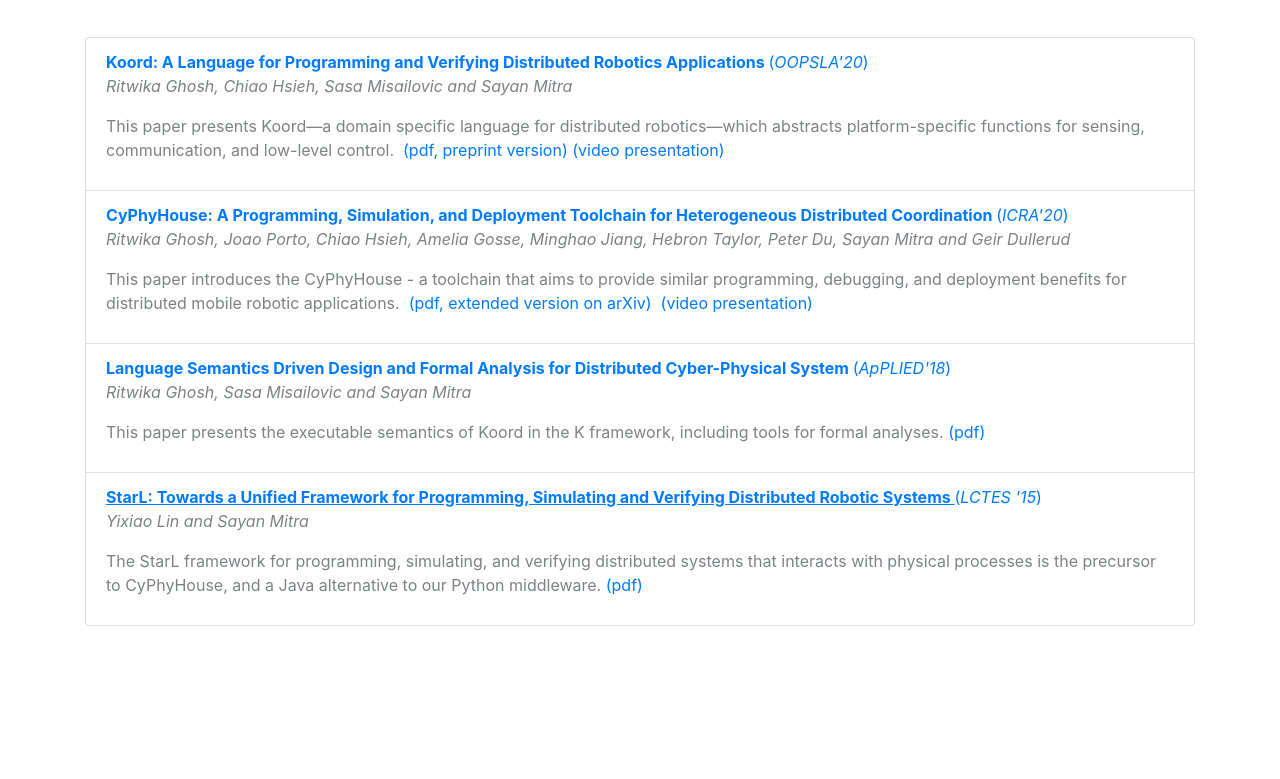
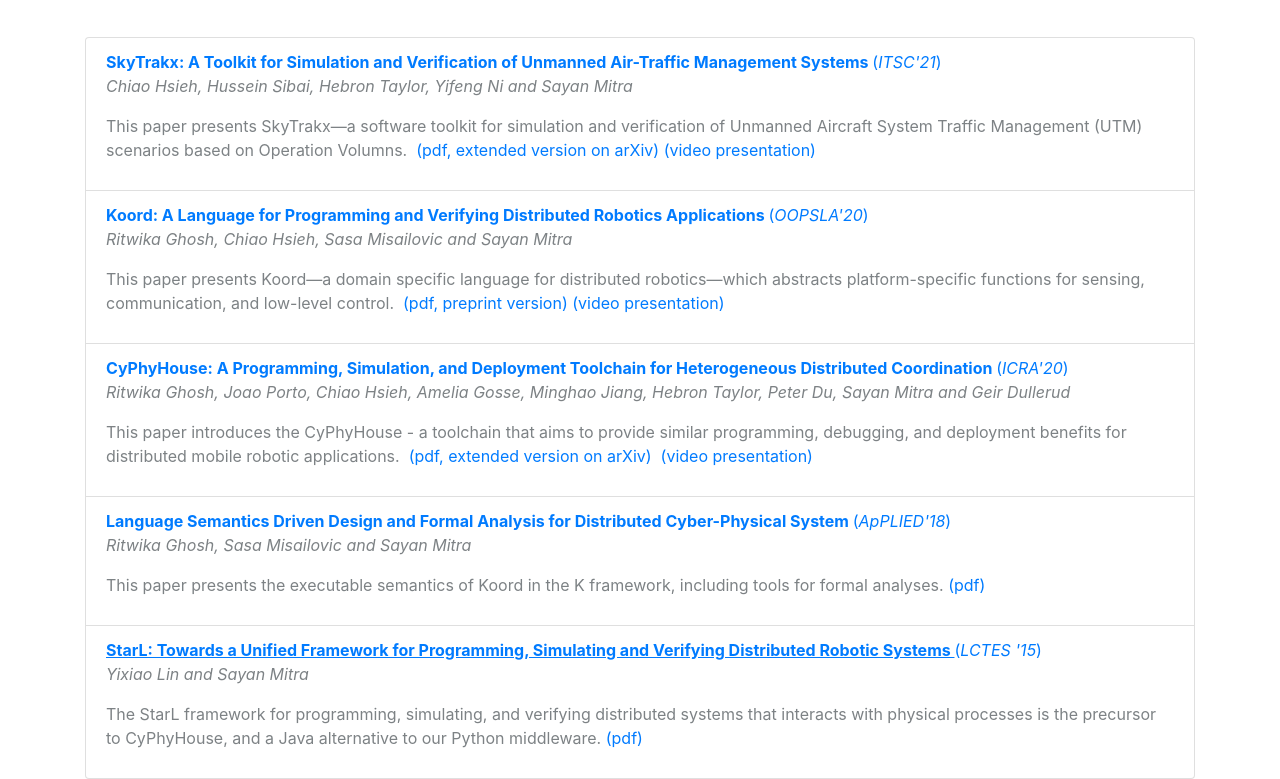
Before and after one commit to cyphyhouse/cyphyhouse.github.io, a plain HTML site: page docs.html in a window 1280 px wide. Shown: the part 147-926 px from the top of the page. Before the commit the page ends 800 px from the top, so only its background shows below. Drawn offline with nearby package versions, Linux system fonts and the light colour scheme.

Commit message:
Add SkyTrakx

```diff
--- a/docs.html
+++ b/docs.html
@@ -38,6 +38,13 @@
                 <h2 class="text-center">Publications</h2>
             </div>
             <ul class="list-group">
+                <li class="list-group-item"><span></span><a href="https://doi.org/10.1109/ITSC48978.2021.9564492"><strong>SkyTrakx: A Toolkit for Simulation and Verification of Unmanned Air-Traffic Management Systems&nbsp;</strong>(<em>ITSC'21</em>)<br></a><a href="#"></a>
+                    <p><em>Chiao Hsieh, Hussein Sibai, Hebron Taylor, Yifeng Ni and Sayan Mitra</em></p>
+                    <p class="description">This paper presents SkyTrakx—a software toolkit for simulation and verification of Unmanned Aircraft System Traffic Management&nbsp;(UTM) scenarios based on Operation Volumns.&nbsp;
+                        <a href="https://arxiv.org/pdf/2009.04655.pdf">(pdf, extended version on arXiv)</a>
+                        <a href="https://youtu.be/VMLmOHSlmj4">(video presentation)</a>
+                    </p>
+                </li>
                 <li class="list-group-item"><span></span><a href="https://doi.org/10.1145/3428300"><strong>Koord: A Language for Programming and Verifying Distributed Robotics Applications&nbsp;</strong>(<em>OOPSLA'20</em>)<br></a><a href="#"></a>
                     <p><em>Ritwika Ghosh, Chiao Hsieh, Sasa Misailovic and Sayan Mitra</em></p>
                     <p class="description">This paper presents Koord—a domain specific language for distributed robotics—which abstracts platform-specific functions for sensing, communication, and low-level control.&nbsp;
```
